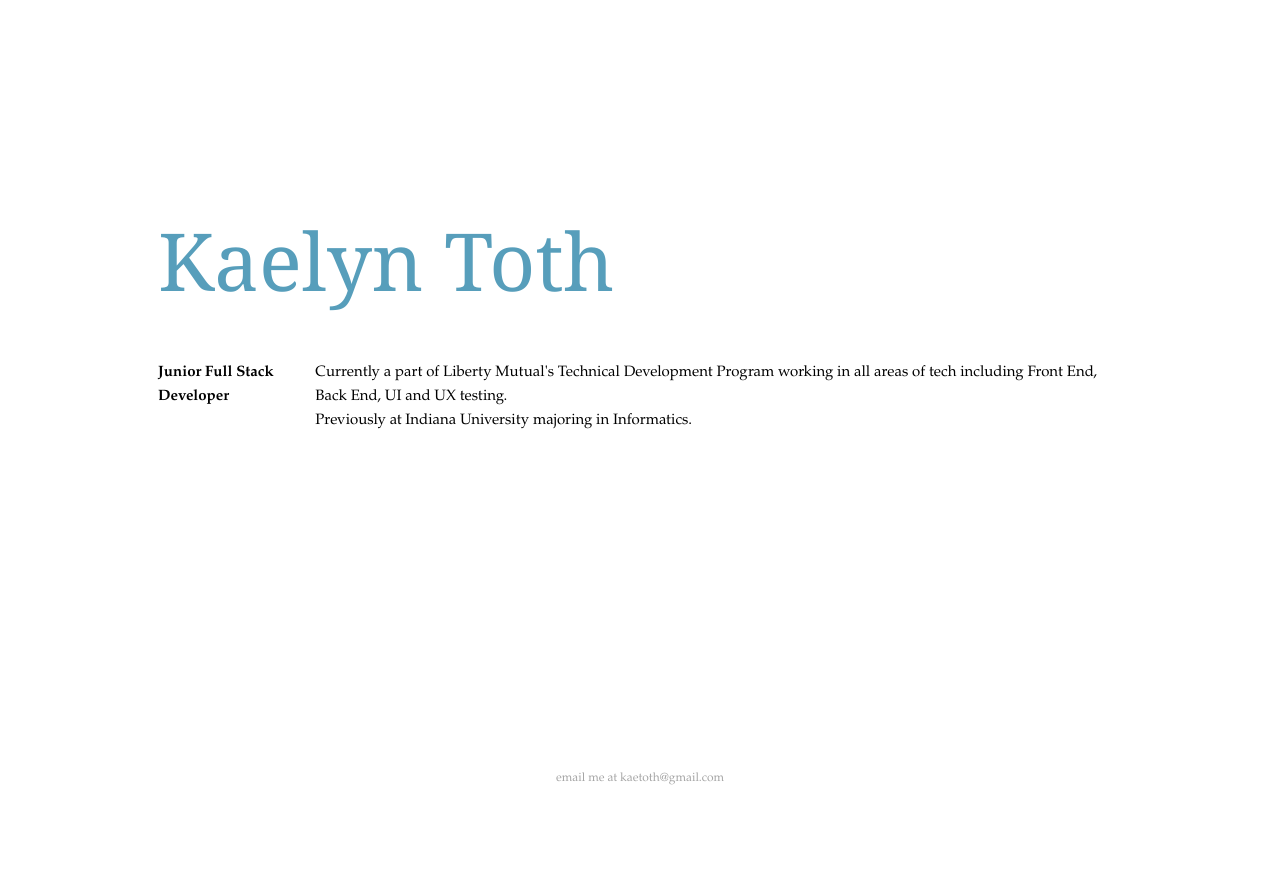
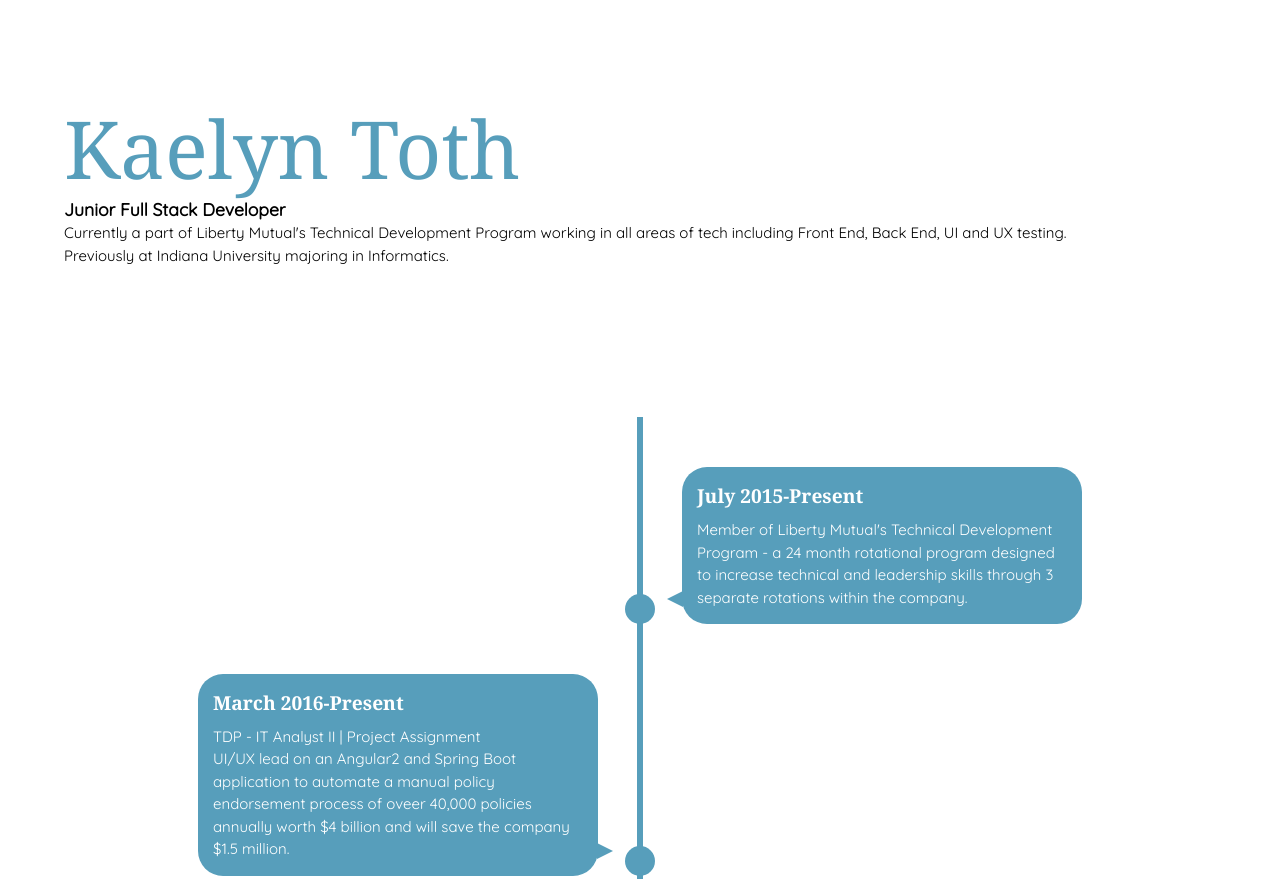
Before and after one commit to kaetoth/kaetoth.github.io, a website: page index.html in a window 1280 px wide. Shown: the top 879 px of the page. Before the commit the page ends 800 px from the top, so only its background shows below. Drawn offline with Linux system fonts and the light colour scheme; a web font is replaced by a local one.

Commit message:
timeline
added content and effects for timeline of experience

```diff
--- a/index.html
+++ b/index.html
@@ -4,26 +4,57 @@
   <meta charset="utf-8">
   <meta http-equiv="X-UA-Compatible" content="IE=edge,chrome=1">
   <title>Kaelyn Toth - Developer</title>
-
   <meta name="description" content="Kaelyn Toth Developer">
   <meta name="viewport" content="width=device-width, initial-scale=1">
-        <link href="https://fonts.googleapis.com/css?family=Ledger|Nixie+One" rel="stylesheet">
+  <link href="https://fonts.googleapis.com/css?family=Ledger|Nixie+One|Quicksand" rel="stylesheet">
   <link rel="stylesheet" href="styles/styles.css">
-
-
 </head>
 <body>
   <div class="container">
+    <section class="intro">
       <h1>Kaelyn Toth</h1>
-
-                <p class="about"><strong>Junior Full Stack Developer</strong>
+      <h3><strong>Junior Full Stack Developer</strong></h3>
+      <p class="about">
         Currently a part of Liberty Mutual's
         Technical Development Program working in all areas of tech including
         Front End, Back End, UI and UX testing.
-                <br>Previously at Indiana University majoring in Informatics.</p>
-              <p class="footer"> email me at kaetoth@gmail.com</p>
-
-
+        <br>Previously at Indiana University majoring in Informatics.
+      </p>
+    </section>
+    <section class="timeline">
+      <ul>
+        <li>
+          <div>
+            <time>July 2015-Present</time>
+            Member of Liberty Mutual's Technical Development Program - a 24 month rotational program
+            designed to increase technical and leadership skills through 3 separate rotations within the company.
+          </div>
+        </li>
+        <li>
+          <div>
+            <time>March 2016-Present</time>
+            TDP - IT Analyst II | Project Assignment
+            <br> UI/UX lead on an Angular2 and Spring Boot application to automate
+            a manual policy endorsement process of oveer 40,000 policies annually worth
+            $4 billion and will save the company $1.5 million.
+          </div>
+        </li>
+        <li>
+          <div>
+            <time>July 2015-March 2016</time>
+            TDP - IT Analyst | Business Assignment
+            <br> Spent business assignment doing UX research for LM's eCommerce Digital
+            Experience UX team.  Designed, led, and facilitated
+            extensive usability testing and studies, gained knowledge of UX best practices,
+            and gave presentations to eCommerce stakeholders of analyzed study findings.
+          </div>
+        </li>
+      </ul>
+    </section>
+    <section class="footer">
+      <p>email me at kaetoth@gmail.com</p>
+    </section>
   </div>
 </body>
+<script src="javascript/timeline.js"></script>
 </html>
--- /dev/null
+++ b/javascript/timeline.js
@@ -0,0 +1,33 @@
+(function() {
+
+  'use strict';
+
+  // define variables
+  var items = document.querySelectorAll(".timeline li");
+
+  // check if an element is in viewport
+  // http://stackoverflow.com/questions/123999/how-to-tell-if-a-dom-element-is-visible-in-the-current-viewport
+  function isElementInViewport(el) {
+    var rect = el.getBoundingClientRect();
+    return (
+      rect.top >= 0 &&
+      rect.left >= 0 &&
+      rect.bottom <= (window.innerHeight || document.documentElement.clientHeight) &&
+      rect.right <= (window.innerWidth || document.documentElement.clientWidth)
+    );
+  }
+
+  function callbackFunc() {
+    for (var i = 0; i < items.length; i++) {
+      if (isElementInViewport(items[i])) {
+        items[i].classList.add("in-view");
+      }
+    }
+  }
+
+  // listen for events
+  window.addEventListener("load", callbackFunc);
+  window.addEventListener("resize", callbackFunc);
+  window.addEventListener("scroll", callbackFunc);
+
+})();
--- a/styles/styles.css
+++ b/styles/styles.css
@@ -1,24 +1,167 @@
-.container{
-  padding: 150px;
+/* GENERAL –––––––––––––––––––––––––––––––––––––––––––––––––– */
+*,
+*::before,
+*::after {
+  margin: 0;
+  padding: 0;
+  box-sizing: border-box;
+}
+
+body {
+  font: 400 15px/1.5 'Quicksand', Garamond, Georgia, serif;
+  overflow-x: hidden;
+  padding-bottom: 50px;
+  color:white;
+}
+/* MEDIA QUERIES –––––––––––––––––––––––––––––––––––––––––––––––––– */
+
+@media screen and (max-width: 900px) {
+  .timeline ul li div {
+    width: 250px;
+  }
+  .timeline ul li:nth-child(even) div {
+    left: -289px;
+    /*250+45-6*/
+  }
+}
+
+@media screen and (max-width: 600px) {
+  .timeline ul li {
+    margin-left: 20px;
+  }
+  .timeline ul li div {
+    width: calc(100vw - 91px);
+  }
+  .timeline ul li:nth-child(even) div {
+    left: 45px;
+  }
+  .timeline ul li:nth-child(even) div::before {
+    left: -15px;
+    border-width: 8px 16px 8px 0;
+    border-color: transparent #579ebb transparent transparent;
+  }
+}
+
+/* INTRO SECTION –––––––––––––––––––––––––––––––––––––––––––––––––– */
+
+.intro {
+  padding: 100px 0;
+  color:black;
+}
+
+.container {
+  width: 90%;
+  max-width: 1200px;
+  margin: 0 auto;
+
 }
 h1 {
   font: 400 80px/1.2 'Nixie One', Georgia, serif;
   color: #579ebb;
 }
 
-.about {
-    font: 400 15px/1.6 'Ledger', Garamond, Georgia, serif;
-    display: flex;
+
+
+/* TIMELINE SECTION –––––––––––––––––––––––––––––––––––––––––––––––––– */
+
+.timeline ul {
+  padding: 50px 0;
 }
 
-.footer {
-    font: 400 12px/1.6 'Ledger', Garamond, Georgia, serif;
-    color: #a6a6a6;
-    /*display: flex;*/
-    position: absolute;
-    text-align: center;
-    right: 0;
-    bottom: 0;
-    left: 0;
-    padding: 0;
+.timeline ul li {
+  list-style-type: none;
+  position: relative;
+  width: 6px;
+  margin: 0 auto;
+  padding-top: 50px;
+  background: #579ebb;
 }
+
+.timeline ul li::after {
+  content: '';
+  position: absolute;
+  left: 50%;
+  bottom: 0;
+  transform: translateX(-50%);
+  width: 30px;
+  height: 30px;
+  border-radius: 50%;
+  background: inherit;
+}
+
+.timeline ul li div {
+  position: relative;
+  bottom: 0;
+  width: 400px;
+  padding: 15px;
+  background: #579ebb;
+  border-radius: 25px;
+}
+
+.timeline ul li div::before {
+  content: '';
+  position: absolute;
+  bottom: 17px;
+  width: 0;
+  height: 0;
+  border-style: solid;
+}
+
+.timeline ul li:nth-child(odd) div {
+  left: 45px;
+}
+
+.timeline ul li:nth-child(odd) div::before {
+  left: -15px;
+  border-width: 8px 16px 8px 0;
+  border-color: transparent #579ebb transparent transparent;
+}
+
+.timeline ul li:nth-child(even) div {
+  left: -439px;
+}
+
+.timeline ul li:nth-child(even) div::before {
+  right: -15px;
+  border-width: 8px 0 8px 16px;
+  border-color: transparent transparent transparent #579ebb;
+}
+
+time {
+  display: block;
+  font-family: 'Nixie One', Georgia, serif;
+  font-size: 1.2rem;
+  font-weight: bold;
+  margin-bottom: 8px;
+}
+
+
+/* TIMELINE EFFECTS –––––––––––––––––––––––––––––––––––––––––––––––––– */
+
+.timeline ul li::after {
+  transition: background .5s ease-in-out;
+}
+
+.timeline ul li.in-view::after {
+  background: #579ebb;
+}
+
+.timeline ul li div {
+  visibility: hidden;
+  opacity: 0;
+  transition: all .5s ease-in-out;
+}
+
+.timeline ul li:nth-child(odd) div {
+  transform: translate3d(200px, 0, 0);
+}
+
+.timeline ul li:nth-child(even) div {
+  transform: translate3d(-200px, 0, 0);
+}
+
+.timeline ul li.in-view div {
+  transform: none;
+  visibility: visible;
+  opacity: 1;
+}
```
Lines whose indentation alone changed are shown as unchanged.
